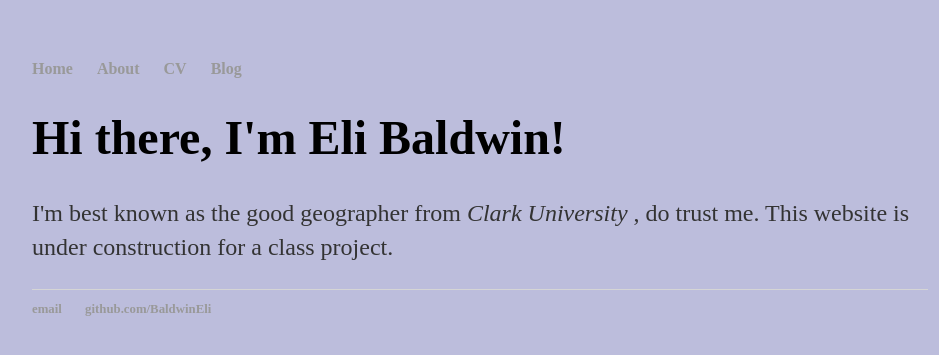
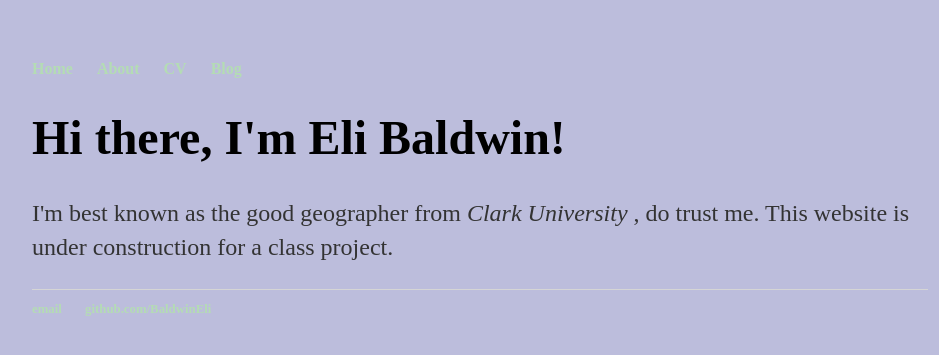
Before and after one commit to BaldwinEli/BaldwinEli.github.io, a Jekyll site: the page built from index.html, in a window 1280 px wide. Shown: the top 355 px of the page, without its empty margins (160-1099 px from the left). Built offline with Jekyll 4.4.1, drawn with Linux system fonts in a browser that asks for light colours.

Commit message:
Update main.css

```diff
--- a/css/main.css
+++ b/css/main.css
@@ -15,7 +15,7 @@ nav ul li, footer ul li {
 }
 a {
     text-decoration: none;
-    color: #999;
+    color: rgb(180, 220, 180);
 }
 a:hover {
     text-decoration: underline;
```
